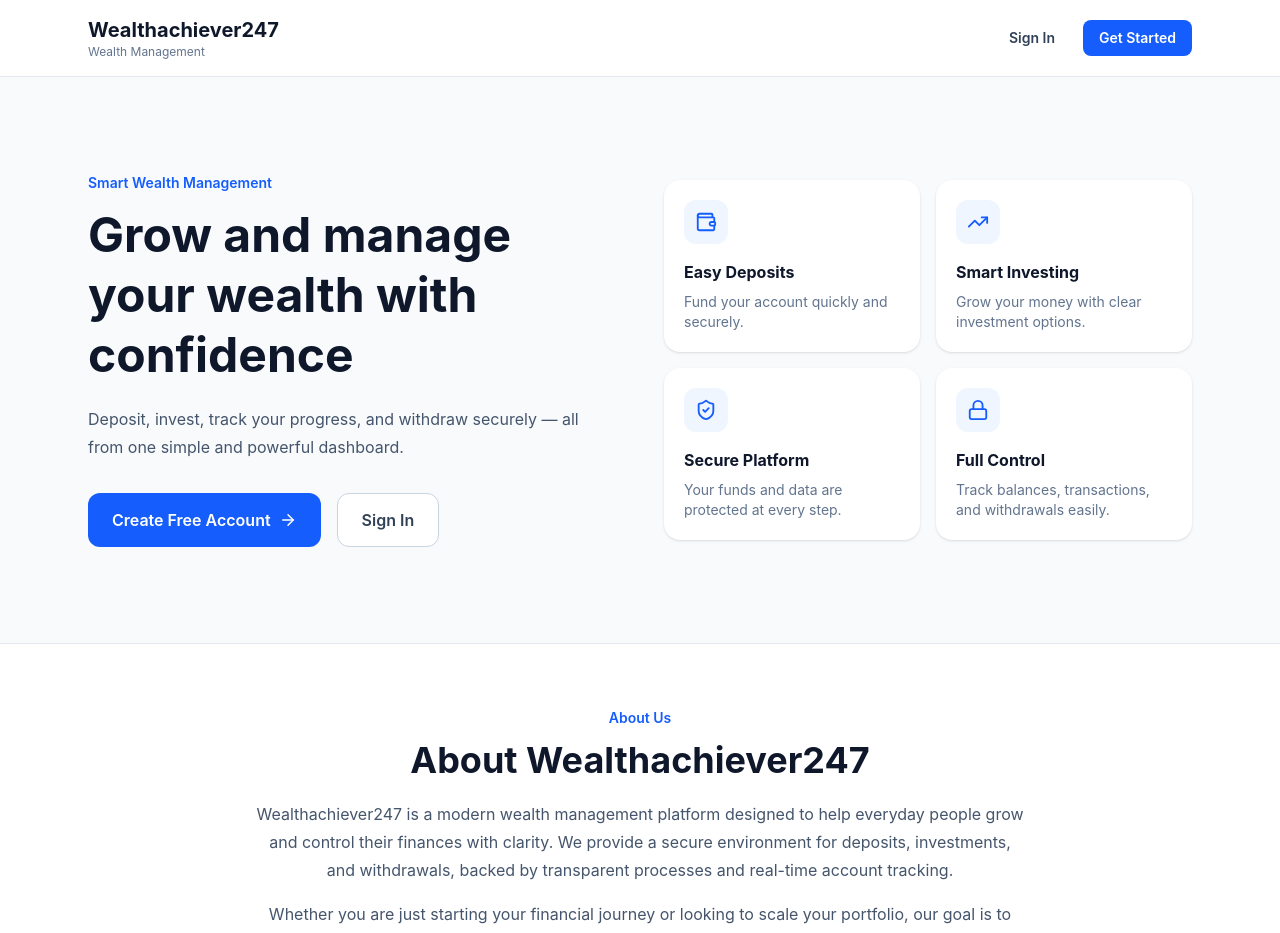
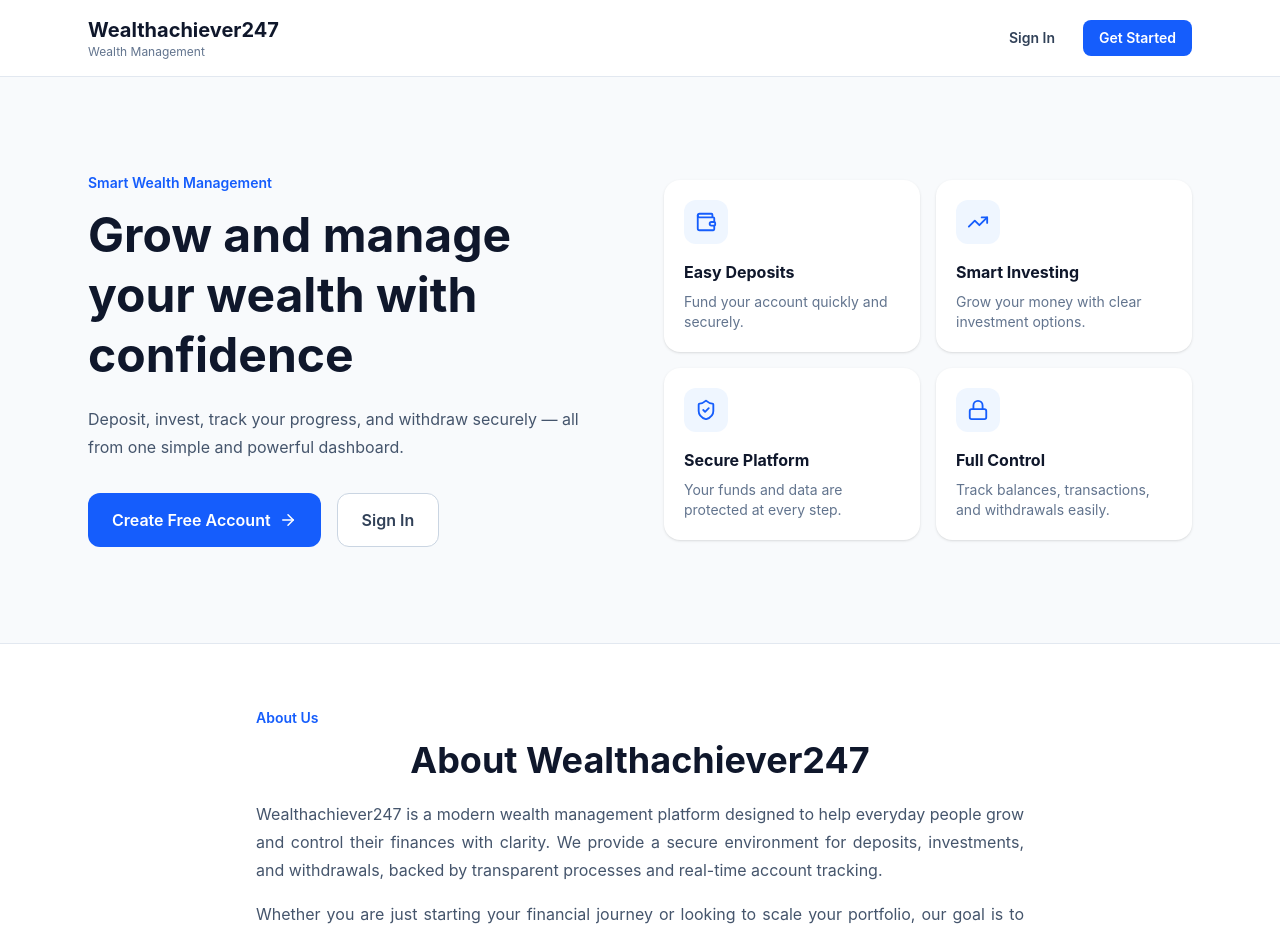
Before and after one commit to sirnewton237/Wealthachiever, a React (Vite) app: page / in a window 1280 px wide. Shown: the top 933 px of the page. Built offline with nearby package versions, Linux system fonts and the light colour scheme.

Commit message:
modified:   src/pages/landing/Landing.jsx

```diff
--- a/src/pages/landing/Landing.jsx
+++ b/src/pages/landing/Landing.jsx
@@ -214,9 +214,9 @@
       {/* About Section */}
       <section className="border-y border-slate-200 bg-white">
         <div className="mx-auto max-w-6xl px-4 py-16 md:px-6">
-          <div className="mx-auto max-w-3xl text-center">
+          <div className="mx-auto max-w-3xl text-justify">
             <p className="text-sm font-semibold text-blue-600">About Us</p>
-            <h2 className="mt-3 text-3xl font-bold text-slate-900 md:text-4xl">
+            <h2 className="mt-3 text-3xl text-center font-bold text-slate-900 md:text-4xl">
               About Wealthachiever247
             </h2>
             <p className="mt-5 text-base leading-7 text-slate-600">
```
